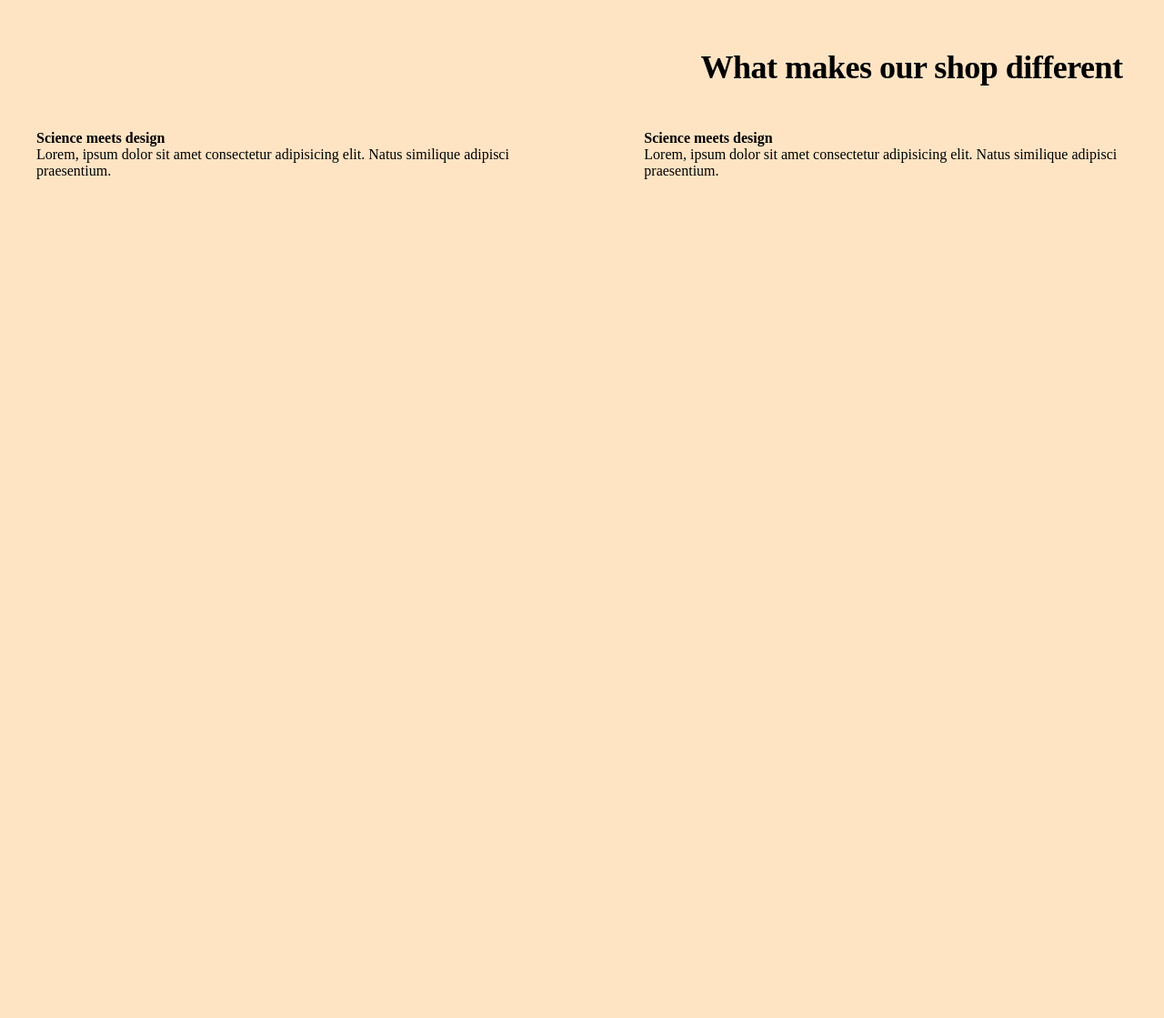
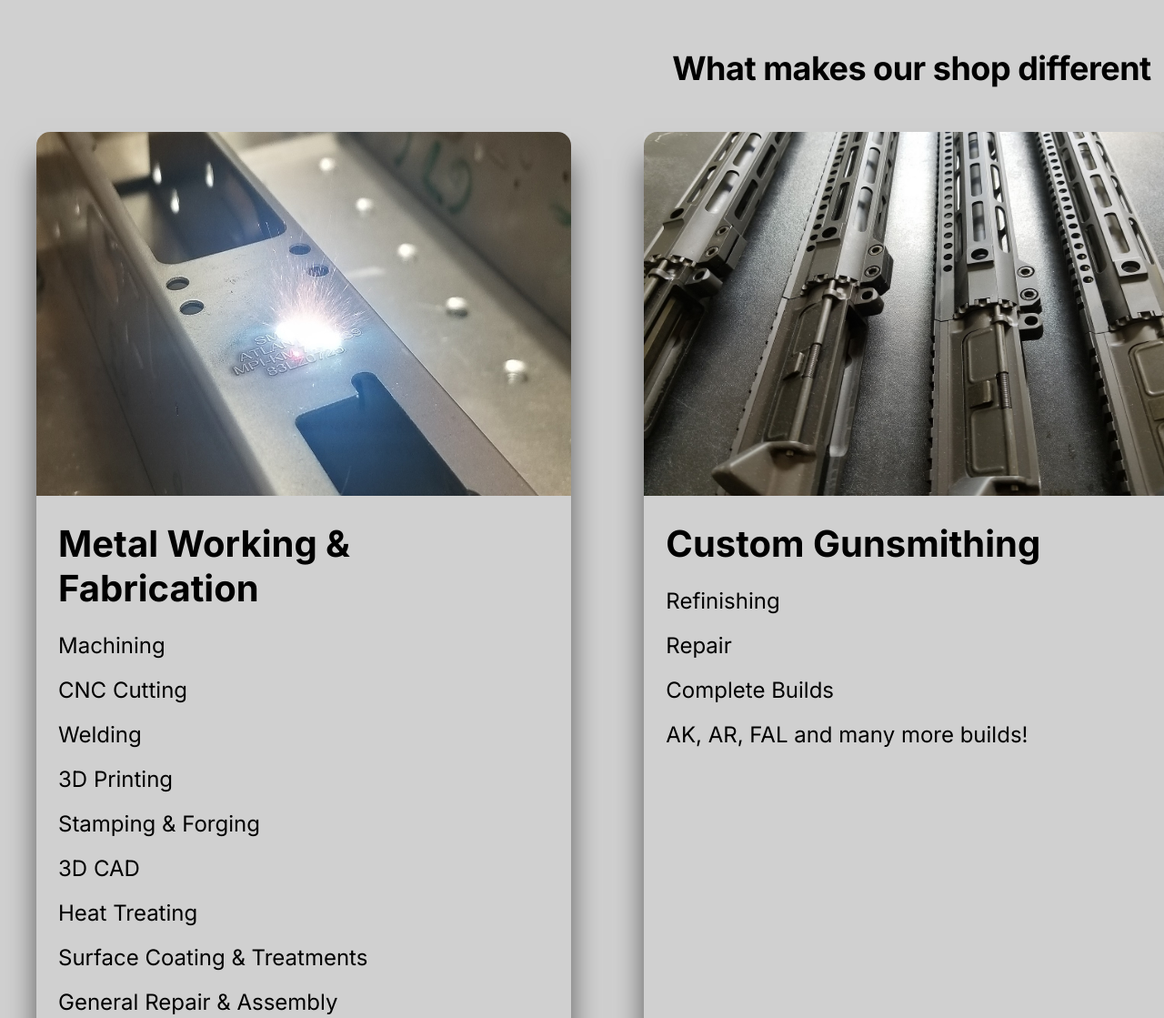
Before and after one commit to eliteHacker33/Learning, a plain HTML site: page playground/index.html in a window 1280 px wide. Shown: the part 882-2001 px from the top of the page at 91% size. Before the commit the page ends 1079 px from the top, so only its background shows below. Drawn offline with Linux system fonts and the light colour scheme.

Commit message:
Updating site to add services offered

```diff
--- a/playground/index.html
+++ b/playground/index.html
@@ -4,6 +4,12 @@
     <meta charset="UTF-8" />
     <meta http-equiv="X-UA-Compatible" content="IE=edge" />
     <meta name="viewport" content="width=device-width, initial-scale=1.0" />
+    <link rel="preconnect" href="https://fonts.googleapis.com" />
+    <link rel="preconnect" href="https://fonts.gstatic.com" crossorigin />
+    <link
+      href="https://fonts.googleapis.com/css2?family=Inter:wght@400;500;700&display=swap"
+      rel="stylesheet"
+    />
     <link rel="stylesheet" href="style.css" />
     <title>Schuler MG</title>
   </head>
@@ -142,33 +148,44 @@
           </div>
 
           <div class="grid-3-cols">
-            <div class="">
-              <p class="features-title">
-                <strong>Science meets design</strong>
-              </p>
-              <p class="features-text">
-                Lorem, ipsum dolor sit amet consectetur adipisicing elit. Natus
-                similique adipisci praesentium.
-              </p>
-            </div>
-            <div class="">
-              <p class="features-title">
-                <strong>Science meets design</strong>
-              </p>
-              <p class="features-text">
-                Lorem, ipsum dolor sit amet consectetur adipisicing elit. Natus
-                similique adipisci praesentium.
-              </p>
-            </div>
-            <div class="">
-              <p class="features-title">
-                <strong>Science meets design</strong>
-              </p>
-              <p class="features-text">
-                Lorem, ipsum dolor sit amet consectetur adipisicing elit. Natus
-                similique adipisci praesentium.
-              </p>
-            </div>
+            <figure class="service-offered">
+              <img src="manufacturing-metal-work.jpg" alt="laser etching" />
+              <div class="info-box">
+                <h3>Metal Working & Fabrication</h3>
+                <ul class="info-box-list">
+                  <li>Machining</li>
+                  <li>CNC Cutting</li>
+                  <li>Welding</li>
+                  <li>3D Printing</li>
+                  <li>Stamping & Forging</li>
+                  <li>3D CAD</li>
+                  <li>Heat Treating</li>
+                  <li>Surface Coating & Treatments</li>
+                  <li>General Repair & Assembly</li>
+                </ul>
+              </div>
+            </figure>
+            <figure class="service-offered">
+              <img src="custom-gunsmithing.jpg" alt="" />
+              <div class="info-box">
+                <h3>Custom Gunsmithing</h3>
+                <ul class="info-box-list">
+                  <li>Refinishing</li>
+                  <li>Repair</li>
+                  <li>Complete Builds</li>
+                  <li>AK, AR, FAL and many more builds!</li>
+                </ul>
+              </div>
+            </figure>
+            <figure class="service-offered">
+              <img src="pexels-anamul-rezwan-1145434.jpg" alt="" />
+              <div class="info-box">
+                <h3>Repair Services</h3>
+                <ul class="info-box-list">
+                  <li></li>
+                </ul>
+              </div>
+            </figure>
           </div>
         </section>
       </div>
--- a/playground/style.css
+++ b/playground/style.css
@@ -5,7 +5,8 @@
 }
 
 body {
-  background-color: bisque;
+  font-family: "Inter", sans-serif; /*if there is no connection, or an issue loading inter for an element, sans-serif is backup*/
+  background-color: rgba(0, 0, 0, 0.184);
 }
 
 /* Navigation */
@@ -33,9 +34,9 @@ body {
   font-family: sans-serif;
   text-decoration: none;
   text-transform: uppercase;
-  color: rgb(247, 248, 248);
+  color: bisque;
   font-weight: 700;
-  font-size: 25px;
+  font-size: 30px;
   /* height: 100%; */
 
   /* align-self: center;  */
@@ -50,7 +51,7 @@ body {
 .search-items {
   display: flex;
   justify-content: center;
-  gap: 20px;
+  gap: 30px;
 }
 
 .vehicle-nav-item:link,
@@ -58,13 +59,14 @@ body {
   font-family: sans-serif;
   text-decoration: none;
   font-weight: 700;
-  color: rgb(1, 32, 56);
+  font-size: 20px;
+  color: bisque;
   padding: 5px 5px;
 }
 
 .vehicle-nav-item:hover,
 .vehicle-nav-item:active {
-  background-color: rgb(136, 196, 242);
+  background-color: rgba(61, 55, 55, 0.779);
   display: inline-block;
 
   border-radius: 5px;
@@ -80,7 +82,7 @@ body {
 
 .account-nav:hover,
 .account-nav:active {
-  background-color: rgb(136, 196, 242);
+  background-color: rgba(61, 55, 55, 0.779);
   border-radius: 5px;
   /* align-self: end; */
   /* justify-self: end; */
@@ -185,14 +187,16 @@ body {
   background-color: rgb(90, 80, 80);
   text-decoration: none;
   color: beige;
-  padding: 5px 5px;
+  padding: 15px 25px;
   font-size: 22px;
   display: inline-block;
   margin-top: 30px;
+  border-radius: 15px;
 }
 
 .visit-store:hover,
 .visit-store:active {
+  background-color: rgba(90, 80, 80, 0.779);
 }
 
 .special-holder {
@@ -219,3 +223,37 @@ body {
   grid-template-columns: repeat(3, 1fr);
   column-gap: 80px;
 }
+
+.service-offered {
+  box-shadow: 0px 30px 30px 0 rgba(0, 0, 0, 0.563);
+}
+
+.service-offered img {
+  border-bottom-left-radius: 0px;
+  border-bottom-right-radius: 0px;
+  width: 100%;
+  border-top-right-radius: 15px;
+  border-top-left-radius: 15px;
+  height: 400px;
+}
+
+.info-box-list {
+  list-style: none;
+}
+
+.info-box-list li {
+  display: flex;
+  align-items: center;
+  gap: 12px;
+  margin-bottom: 20px;
+  font-size: 24px;
+}
+
+.info-box h3 {
+  font-size: 40px;
+  margin-bottom: 24px;
+}
+
+.info-box {
+  padding: 24px;
+}
```
Also changed, not shown: playground/custom-gunsmithing.jpg (added), playground/machine-photo.jpg (added), playground/manufacturing-metal-work.jpg (added), 1 other file.
